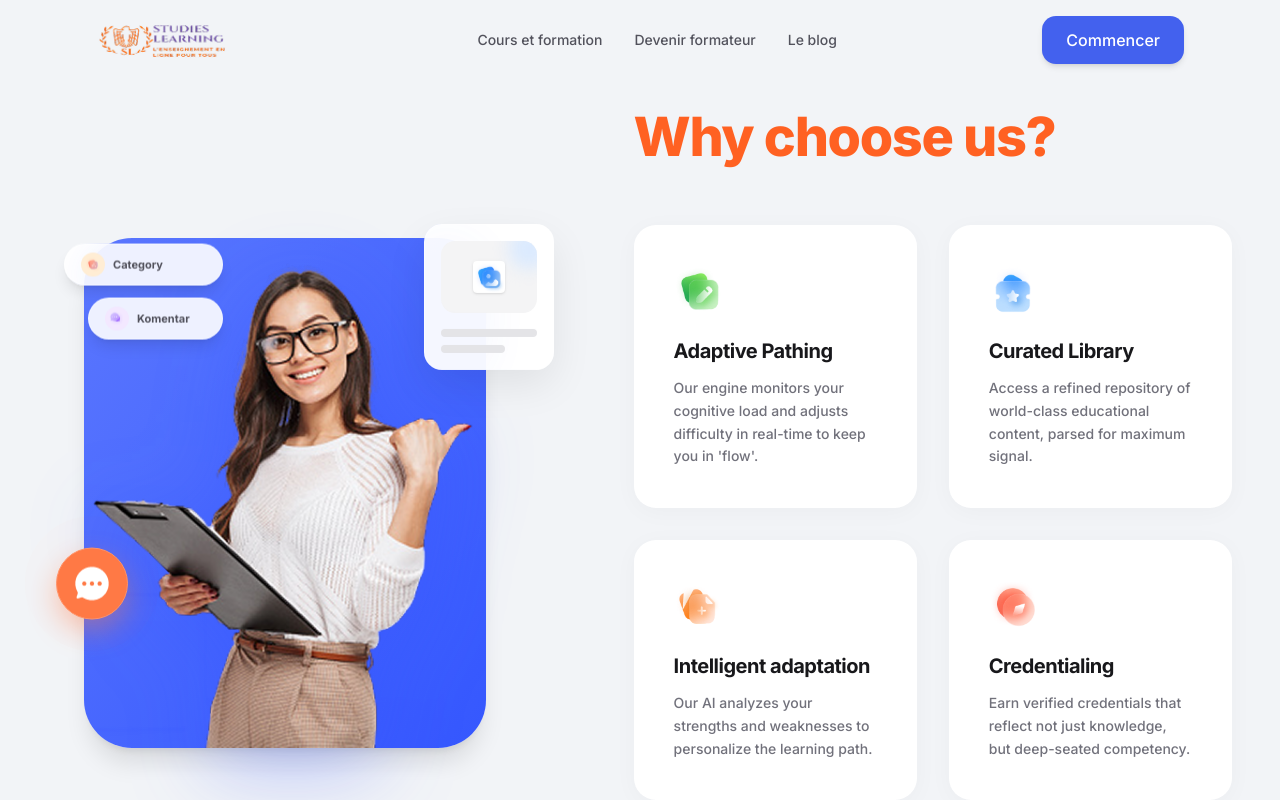
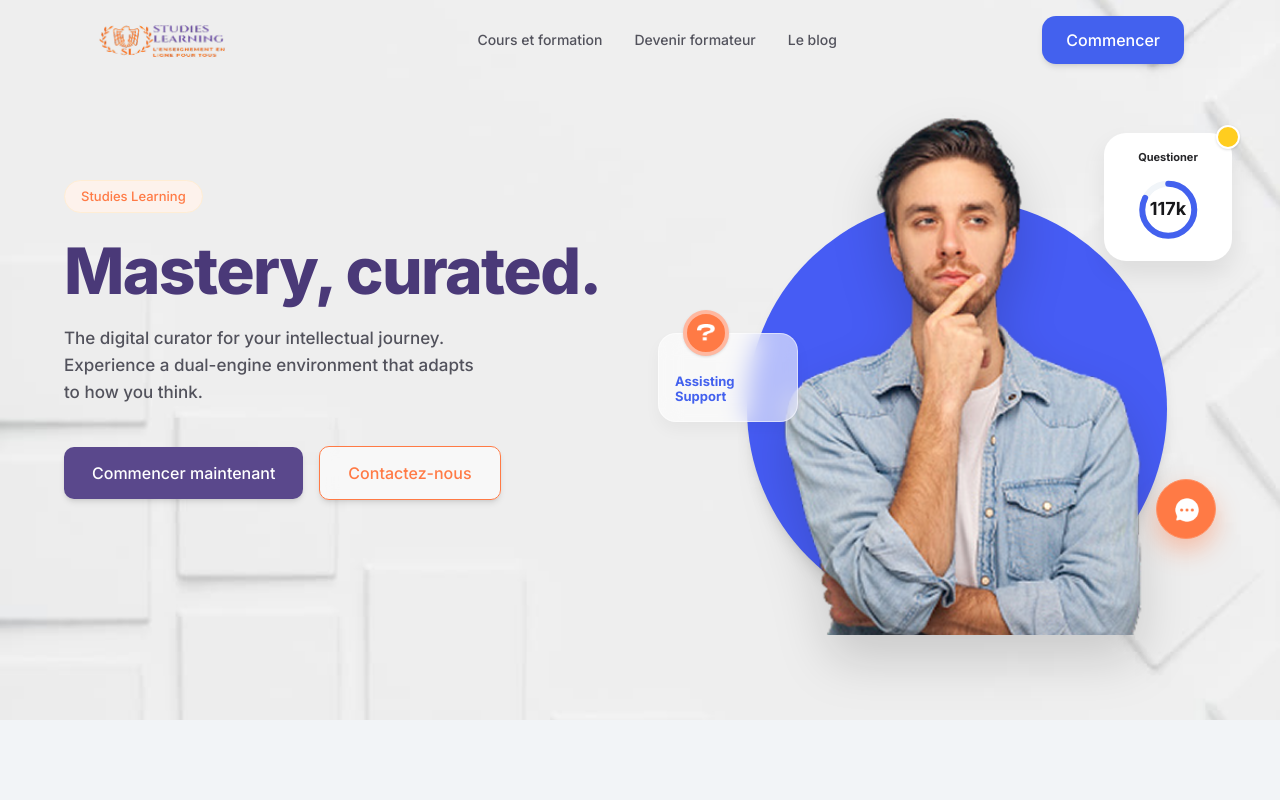
Before and after one commit to kenryalonzo/Com.StudiesLearning.web, a Next.js app: page / in a window 1280 px wide. Shown: the top 800 px of the page. Built offline with nearby package versions, Linux system fonts and the light colour scheme.

Commit message:
feat: add Hero component to home page and update background color to white

```diff
--- a/app/page.tsx
+++ b/app/page.tsx
@@ -1,10 +1,12 @@
 import { NavBar } from "@/components/NavBar";
+import { Hero } from "@/components/Hero";
 import { SectionWhyChooseUs } from "@/components/SectionWhyChooseUs";
 
 export default function Home() {
   return (
-    <main className="min-h-screen bg-[#f2f4f7] selection:bg-orange-100 selection:text-orange-900 font-sans">
+    <main className="min-h-screen bg-white selection:bg-orange-100 selection:text-orange-900 font-sans">
       <NavBar />
+      <Hero />
       <SectionWhyChooseUs />
     </main>
   );
```
